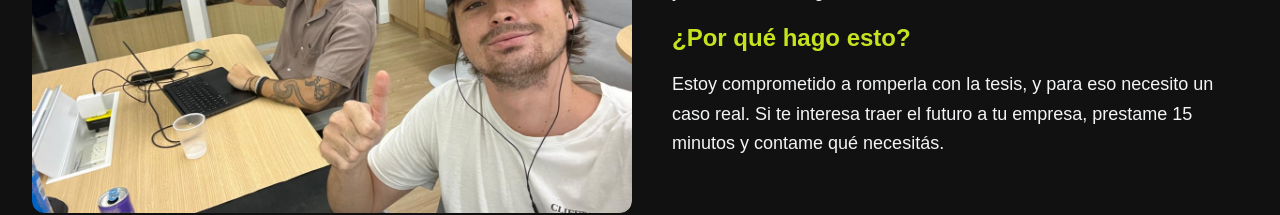
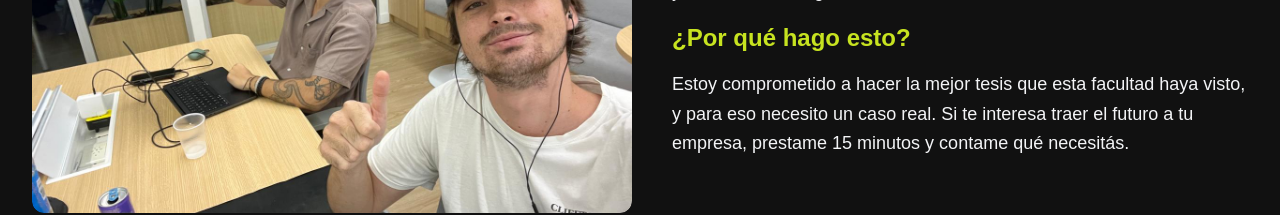
Before and after one commit to Valentin-Vi/tesis-landing, a Next.js app: page / in a window 1280 px wide. Shown: the part 819-1034 px from the top of the page. Built offline with nearby package versions, Linux system fonts and the light colour scheme.

Commit message:
Ch-ch-changes!

```diff
--- a/app/i18n/translations.ts
+++ b/app/i18n/translations.ts
@@ -22,7 +22,7 @@ export const translations = {
       },
       whatIsThis: {
         title: '¿Por qué hago esto?',
-        desc: "Estoy comprometido a romperla con la tesis, y para eso necesito un caso real. Si te interesa traer el futuro a tu empresa, prestame 15 minutos y contame qué necesitás."
+        desc: "Estoy comprometido a hacer la mejor tesis que esta facultad haya visto, y para eso necesito un caso real. Si te interesa traer el futuro a tu empresa, prestame 15 minutos y contame qué necesitás."
       }
     },
 
```
